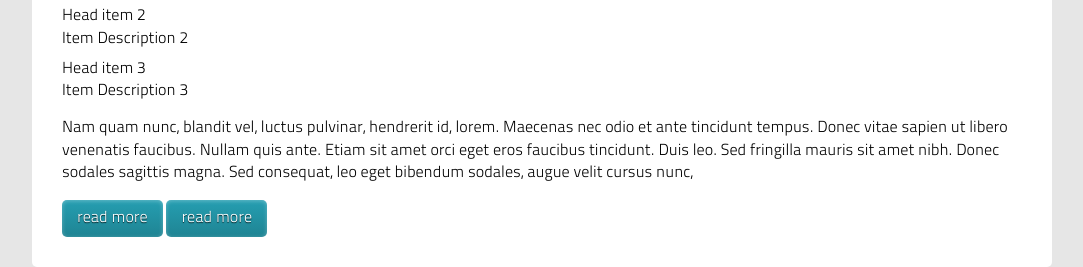
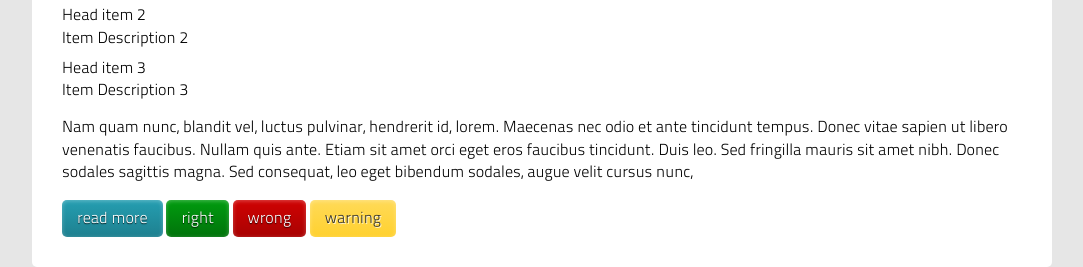
Before and after one commit to 4cfelix/voodookit, a PHP site: page / in a window 1280 px wide. Shown: the part 835-1102 px from the top of the page, without its empty margins (98-1181 px from the left). Run offline with PHP 8.4, Linux system fonts and the light colour scheme.

Commit message:
[task] add some button colors

```diff
--- a/css/global.css
+++ b/css/global.css
@@ -230,17 +230,17 @@ dd {
 /* Start forms.less */
 /* -------------------------------------------------------------------- */
 .moreBtn {
-  padding: 7.5px 15px;
+  padding: 8px 15px 7px;
   color: #fff;
   background-color: #259eb1;
-  background-color: #1f8493;
-  background-image: -moz-linear-gradient(top, #259eb1, #1f8493);
-  background-image: -webkit-gradient(linear, 0 0, 0 100%, from(#259eb1), to(#1f8493));
-  background-image: -webkit-linear-gradient(top, #259eb1, #1f8493);
-  background-image: -o-linear-gradient(top, #259eb1, #1f8493);
-  background-image: linear-gradient(to bottom, #259eb1, #1f8493);
+  background-color: #1e808f;
+  background-image: -moz-linear-gradient(top, #259eb1, #1e808f);
+  background-image: -webkit-gradient(linear, 0 0, 0 100%, from(#259eb1), to(#1e808f));
+  background-image: -webkit-linear-gradient(top, #259eb1, #1e808f);
+  background-image: -o-linear-gradient(top, #259eb1, #1e808f);
+  background-image: linear-gradient(to bottom, #259eb1, #1e808f);
   background-repeat: repeat-x;
-  filter: progid:DXImageTransform.Microsoft.gradient(startColorstr='#ff259eb1', endColorstr='#ff1f8493', GradientType=0);
+  filter: progid:DXImageTransform.Microsoft.gradient(startColorstr='#ff259eb1', endColorstr='#ff1e808f', GradientType=0);
   display: inline-block;
   -webkit-border-radius: 5px;
   -moz-border-radius: 5px;
@@ -255,14 +255,77 @@ dd {
 }
 .moreBtn:hover {
   color: #fff;
-  background-color: #1a717e;
-  background-image: -moz-linear-gradient(top, #259eb1, #1a717e);
-  background-image: -webkit-gradient(linear, 0 0, 0 100%, from(#259eb1), to(#1a717e));
-  background-image: -webkit-linear-gradient(top, #259eb1, #1a717e);
-  background-image: -o-linear-gradient(top, #259eb1, #1a717e);
-  background-image: linear-gradient(to bottom, #259eb1, #1a717e);
+  background-color: #186672;
+  background-image: -moz-linear-gradient(top, #259eb1, #186672);
+  background-image: -webkit-gradient(linear, 0 0, 0 100%, from(#259eb1), to(#186672));
+  background-image: -webkit-linear-gradient(top, #259eb1, #186672);
+  background-image: -o-linear-gradient(top, #259eb1, #186672);
+  background-image: linear-gradient(to bottom, #259eb1, #186672);
   background-repeat: repeat-x;
-  filter: progid:DXImageTransform.Microsoft.gradient(startColorstr='#ff259eb1', endColorstr='#ff1a717e', GradientType=0);
+  filter: progid:DXImageTransform.Microsoft.gradient(startColorstr='#ff259eb1', endColorstr='#ff186672', GradientType=0);
+}
+.true {
+  background-color: #01730b;
+  background-image: -moz-linear-gradient(top, #019c0f, #01730b);
+  background-image: -webkit-gradient(linear, 0 0, 0 100%, from(#019c0f), to(#01730b));
+  background-image: -webkit-linear-gradient(top, #019c0f, #01730b);
+  background-image: -o-linear-gradient(top, #019c0f, #01730b);
+  background-image: linear-gradient(to bottom, #019c0f, #01730b);
+  background-repeat: repeat-x;
+  filter: progid:DXImageTransform.Microsoft.gradient(startColorstr='#ff019c0f', endColorstr='#ff01730b', GradientType=0);
+}
+.true:hover {
+  background-color: #015008;
+  background-image: -moz-linear-gradient(top, #019c0f, #015008);
+  background-image: -webkit-gradient(linear, 0 0, 0 100%, from(#019c0f), to(#015008));
+  background-image: -webkit-linear-gradient(top, #019c0f, #015008);
+  background-image: -o-linear-gradient(top, #019c0f, #015008);
+  background-image: linear-gradient(to bottom, #019c0f, #015008);
+  background-repeat: repeat-x;
+  filter: progid:DXImageTransform.Microsoft.gradient(startColorstr='#ff019c0f', endColorstr='#ff015008', GradientType=0);
+}
+.false {
+  background-color: #a80202;
+  background-image: -moz-linear-gradient(top, #d00202, #a80202);
+  background-image: -webkit-gradient(linear, 0 0, 0 100%, from(#d00202), to(#a80202));
+  background-image: -webkit-linear-gradient(top, #d00202, #a80202);
+  background-image: -o-linear-gradient(top, #d00202, #a80202);
+  background-image: linear-gradient(to bottom, #d00202, #a80202);
+  background-repeat: repeat-x;
+  filter: progid:DXImageTransform.Microsoft.gradient(startColorstr='#ffd00202', endColorstr='#ffa80202', GradientType=0);
+}
+.false:hover {
+  background-color: #840101;
+  background-image: -moz-linear-gradient(top, #d00202, #840101);
+  background-image: -webkit-gradient(linear, 0 0, 0 100%, from(#d00202), to(#840101));
+  background-image: -webkit-linear-gradient(top, #d00202, #840101);
+  background-image: -o-linear-gradient(top, #d00202, #840101);
+  background-image: linear-gradient(to bottom, #d00202, #840101);
+  background-repeat: repeat-x;
+  filter: progid:DXImageTransform.Microsoft.gradient(startColorstr='#ffd00202', endColorstr='#ff840101', GradientType=0);
+}
+.warning {
+  color: #333333;
+  background-color: #ffd12f;
+  background-image: -moz-linear-gradient(top, #ffda58, #ffd12f);
+  background-image: -webkit-gradient(linear, 0 0, 0 100%, from(#ffda58), to(#ffd12f));
+  background-image: -webkit-linear-gradient(top, #ffda58, #ffd12f);
+  background-image: -o-linear-gradient(top, #ffda58, #ffd12f);
+  background-image: linear-gradient(to bottom, #ffda58, #ffd12f);
+  background-repeat: repeat-x;
+  filter: progid:DXImageTransform.Microsoft.gradient(startColorstr='#ffffda58', endColorstr='#ffffd12f', GradientType=0);
+  text-shadow: 1px 1px 0px rgba(255, 255, 255, 0.8);
+}
+.warning:hover {
+  color: #333333;
+  background-color: #e7b400;
+  background-image: -moz-linear-gradient(top, #ffda58, #e7b400);
+  background-image: -webkit-gradient(linear, 0 0, 0 100%, from(#ffda58), to(#e7b400));
+  background-image: -webkit-linear-gradient(top, #ffda58, #e7b400);
+  background-image: -o-linear-gradient(top, #ffda58, #e7b400);
+  background-image: linear-gradient(to bottom, #ffda58, #e7b400);
+  background-repeat: repeat-x;
+  filter: progid:DXImageTransform.Microsoft.gradient(startColorstr='#ffffda58', endColorstr='#ffe7b400', GradientType=0);
 }
 /* Start navigation.less */
 /* -------------------------------------------------------------------- *//* Start layout.less */
--- a/index.html
+++ b/index.html
@@ -84,7 +84,11 @@
 
 		<a href="#" class="moreBtn">read more</a>
 
-		<a href="#" class="moreBtn">read more</a>
+		<a href="#" class="moreBtn true">right</a>
+
+		<a href="#" class="moreBtn false">wrong</a>
+
+		<a href="#" class="moreBtn warning">warning</a>
 
 
 
--- a/less/forms.less
+++ b/less/forms.less
@@ -8,10 +8,10 @@
 // ----------------------------------------------------------------------------------------
 
 .moreBtn {
-	padding: @gap/4 @gap/2;
+	padding: ceil(@gap/4) ceil(@gap/2) floor(@gap/4);
 	color: #fff;
 	background-color: @primeColor;
-	.vertical(@primeColor, darken(@primeColor, 7%));
+	.vertical(@primeColor, darken(@primeColor, 8%));
 	display: inline-block;
 	.borderRadius();
 	.textShadow(0px 1px 1px rgba(0,0,0,0.75));
@@ -20,6 +20,34 @@
 
 	&:hover {
 		color: #fff;
-		.vertical(@primeColor, darken(@primeColor, 12%));
+		.vertical(@primeColor, darken(@primeColor, 15%));
 	}
 }
+
+.true {
+	.vertical(@succesColor, darken(@succesColor, 8%));
+
+	&:hover {
+		.vertical(@succesColor, darken(@succesColor, 15%));
+	}
+}
+
+.false {
+	.vertical(@warningColor, darken(@warningColor, 8%));
+
+	&:hover {
+		.vertical(@warningColor, darken(@warningColor, 15%));
+	}
+}
+
+.warning {
+	color: @black80;
+	.vertical(@infoColor, darken(@infoColor, 8%));
+	.textShadow(1px 1px 0px rgba(255,255,255,0.8));
+
+	&:hover {
+		color: @black80;
+		.vertical(@infoColor, darken(@infoColor, 22%));
+
+	}
+}
--- a/less/variables.less
+++ b/less/variables.less
@@ -49,9 +49,9 @@
 // special colors
 // ----------------------------------------------------------------------------------------
 
-@succesColor:				#d63035;
-@warningColor:				#d63035;
-@infoColor:					#d63035;
+@succesColor:				#019c0f;
+@warningColor:				#d00202;
+@infoColor:					#ffda58;
 
 
 
```
Also changed, not shown: README.md.
